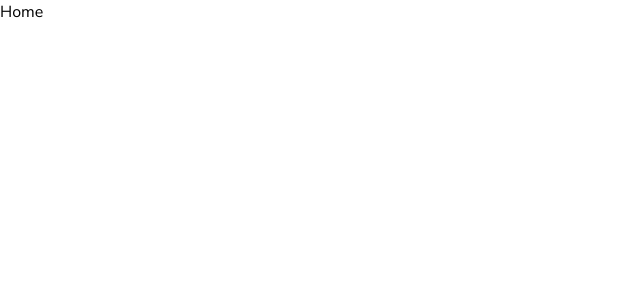
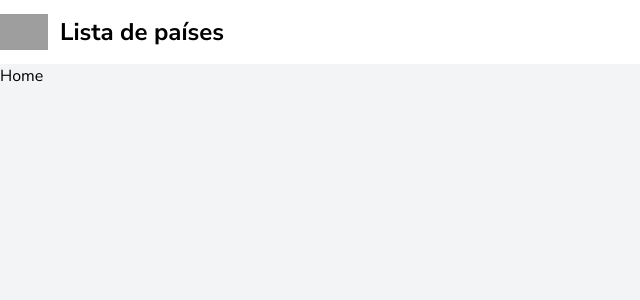
Before and after one commit to Felipe-HVSilva/list-country, a Next.js app: page / in a window 1280 px wide. Shown: the top 300 px of the page, without its empty margins (0-640 px from the left). Built offline with nearby package versions, Linux system fonts and the light colour scheme; grey boxes are pictures that could not be loaded.

Commit message:
feat: add header

```diff
--- a/app/layout.tsx
+++ b/app/layout.tsx
@@ -1,6 +1,7 @@
 import type { Metadata } from "next"
 import { Nunito_Sans } from "next/font/google"
 import "./globals.css"
+import Image from "next/image"
 
 const nunitoSans = Nunito_Sans({ subsets: ["latin"] })
 
@@ -16,7 +17,17 @@ export default function RootLayout({
 }) {
   return (
     <html lang="en">
-      <body className={nunitoSans.className}>{children}</body>
+      <body className={nunitoSans.className}>
+        <main className="bg-gray-100 min-h-screen">
+          <nav className="w-full bg-white h-16 flex items-center justify-center">
+            <section className="container flex items-center gap-3">
+              <Image src="/logo.svg" alt="Logo do App" width={48} height={48} />
+              <h1 className="font-bold text-2xl">Lista de países</h1>
+            </section>
+          </nav>
+          {children}
+        </main>
+      </body>
     </html>
   )
 }
```
